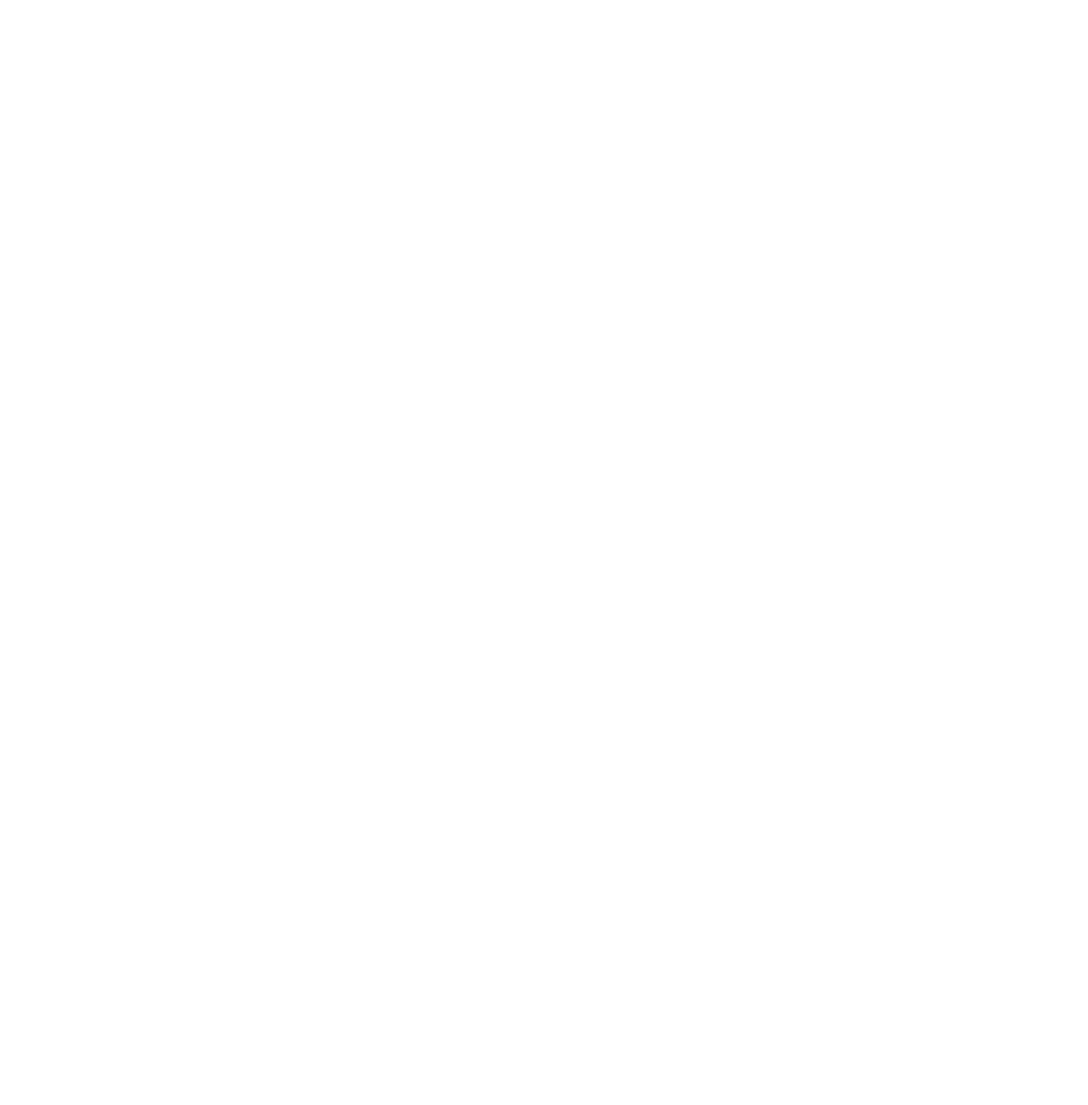
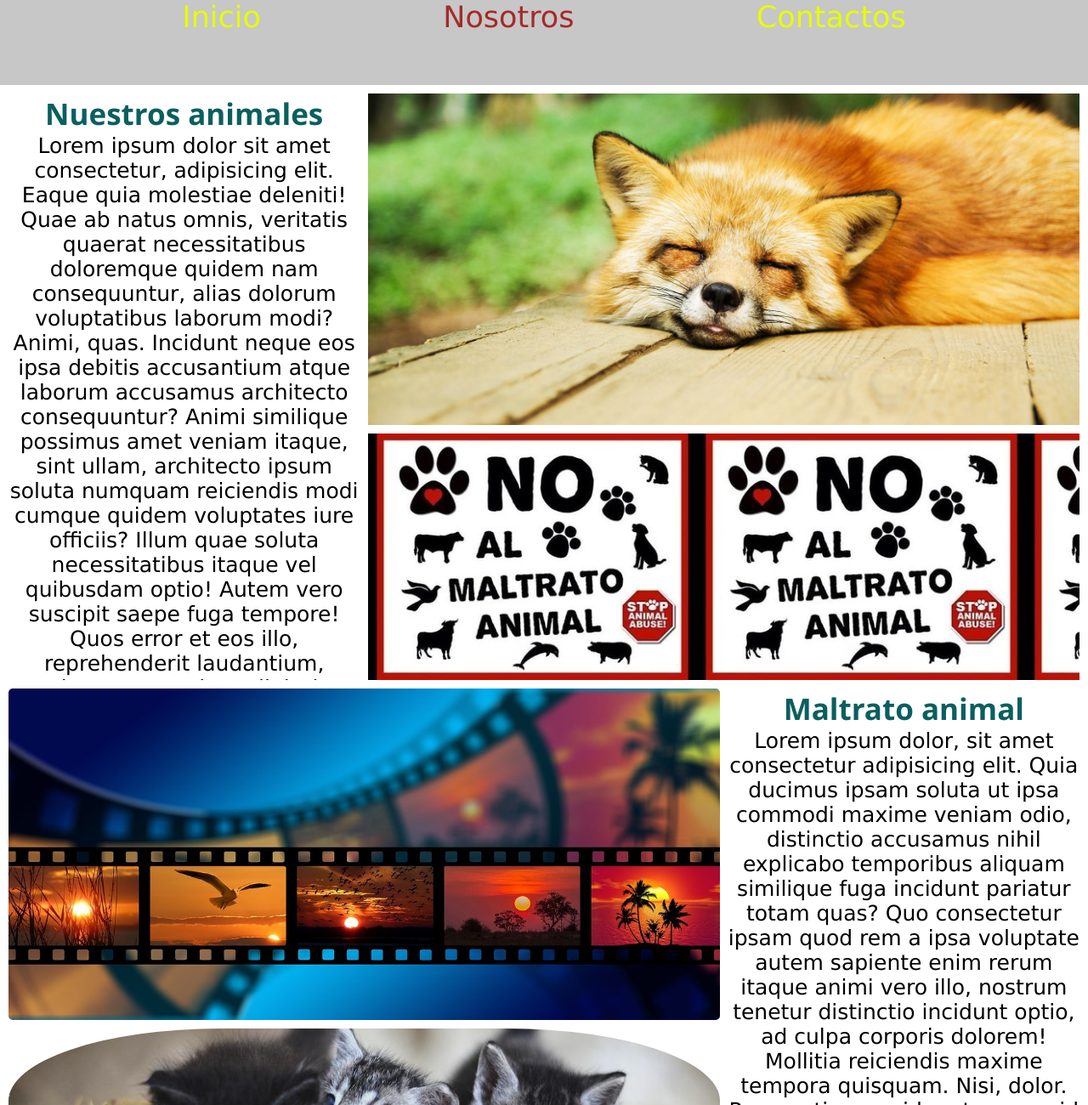
Before and after one commit to adriangerman1/Entregable_GermanPi-eiro4, a plain HTML site: page pag/nosotros.html in a window 1280 px wide. Shown: the top 1300 px of the page at 85% size. Before the commit the page ends 800 px from the top, so only its background shows below. Drawn offline with Linux system fonts and the light colour scheme.

Commit message:
pag nosotros

```diff
--- a/css/estilos.css
+++ b/css/estilos.css
@@ -123,7 +123,7 @@
 
     width: 100%;
     height: 100px;
-    background-color: rgb(0, 214, 214);
+    background-color: rgba(172, 172, 172, 0.712);
 
 }
 
@@ -155,3 +155,118 @@
     color: rgba(25, 25, 221, 0.863);
 
 }
+
+/* ----------------------------------Nosotros-------------------------------------------------------- */
+
+#grillaNos{
+
+    display: grid;
+
+    grid-template-areas: "d1 d2 d2 "
+    "d1 d2 d2"
+    "d1 d3 d3"
+    "d4 d4 d5"
+    "d6 d6 d5"
+    ;
+
+    grid-template-rows: 300px 100px 300px 400px 300px;
+    grid-template-columns: 1fr 1fr 1fr ;
+
+    border: 5px solid rgb(255, 255, 255);
+
+}
+
+.div1{
+
+    grid-area: d1;
+    /* background-color: aqua; */
+    border: 5px solid rgb(255, 255, 255);
+    overflow: auto;
+}
+
+.div1 h2{
+
+    font-size: 35px;
+    font-family: 'Segoe UI', Tahoma, Geneva, Verdana, sans-serif;
+    color: rgb(11, 95, 95);
+    text-align: center;
+}
+
+.div1 p{
+
+    font-size: 25px;
+    font-family: 'Lucida Sans', 'Lucida Sans Regular', 'Lucida Grande', 'Lucida Sans Unicode', Geneva, Verdana, sans-serif;
+    text-align: center;
+
+}
+
+.div2{
+
+    grid-area: d2;
+    /* background-color: black; */
+    border: 5px solid rgb(255, 255, 255);
+
+    background-image: url(../img/animal-g57e6f7004_1920.jpg);
+    background-size:cover;
+    background-position: center;
+}
+
+.div3{
+
+    grid-area: d3;
+    /* background-color: blanchedalmond; */
+    border: 5px solid rgb(255, 255, 255);
+    background-image: url(../img/no_al_maltrato_animal.jpg);
+    background-size:contain;
+    /* background-position: center; */
+}
+
+.div4{
+
+    grid-area: d4;
+    background-color: blue;
+    border: 5px solid rgb(255, 255, 255);
+    border-radius: 10px;
+
+    background-image: url(../img/film-ge0863dbc4_1280.jpg);
+    background-size:cover;
+    background-position: center;
+}
+
+.div5{
+
+    grid-area: d5;
+    /* background-color: blueviolet; */
+    border: 5px solid rgb(255, 255, 255);
+    overflow: auto;
+
+}
+
+.div5 h2{
+
+    font-size: 35px;
+    font-family: 'Segoe UI', Tahoma, Geneva, Verdana, sans-serif;
+    color: rgb(11, 95, 95);
+    text-align: center;
+
+}
+
+.div5 p{
+
+    font-size: 25px;
+    font-family: 'Lucida Sans', 'Lucida Sans Regular', 'Lucida Grande', 'Lucida Sans Unicode', Geneva, Verdana, sans-serif;
+    text-align: center;
+
+}
+
+.div6{
+
+    grid-area: d6;
+    background-color:coral;
+    border: 5px solid rgb(255, 255, 255);
+    border-radius: 30%;
+
+    background-image: url(../img/kittens-3535404_960_720.jpg);
+    background-size:cover;
+    background-position: center;
+}
--- a/pag/nosotros.html
+++ b/pag/nosotros.html
@@ -0,0 +1,89 @@
+<!DOCTYPE html>
+<html lang="en">
+<head>
+    <meta charset="UTF-8">
+    <meta http-equiv="X-UA-Compatible" content="IE=edge">
+    <meta name="viewport" content="width=device-width, initial-scale=1.0">
+
+
+    <link rel="stylesheet" href="https://cdnjs.cloudflare.com/ajax/libs/font-awesome/6.1.1/css/all.min.css" integrity="sha512-KfkfwYDsLkIlwQp6LFnl8zNdLGxu9YAA1QvwINks4PhcElQSvqcyVLLD9aMhXd13uQjoXtEKNosOWaZqXgel0g==" crossorigin="anonymous" referrerpolicy="no-referrer" />
+
+    <link rel="stylesheet" href="../css/estilos.css">
+
+    <title>Animales</title>
+
+</head>
+
+<body>
+
+    <nav class="menuN">
+
+
+        <ul>
+
+            <li><a href="../index.html">Inicio</a></li>
+            <li><a href="nosotros.html" class="activo">Nosotros</a></li>
+            <li><a href="contactos.html">Contactos</a></li>
+
+        </ul>
+
+    </nav>
+
+    <div id="grillaNos">
+
+        <div class="div1">
+
+            <h2>Nuestros animales </h2>
+            <p>Lorem ipsum dolor sit amet consectetur, adipisicing elit. Eaque quia molestiae deleniti! Quae ab natus omnis, veritatis quaerat necessitatibus doloremque quidem nam consequuntur, alias dolorum voluptatibus laborum modi? Animi, quas.
+            Incidunt neque eos ipsa debitis accusantium atque laborum accusamus architecto consequuntur? Animi similique possimus amet veniam itaque, sint ullam, architecto ipsum soluta numquam reiciendis modi cumque quidem voluptates iure officiis?
+            Illum quae soluta necessitatibus itaque vel quibusdam optio! Autem vero suscipit saepe fuga tempore! Quos error et eos illo, reprehenderit laudantium, veniam recusandae adipisci at obcaecati, minima sit iusto autem.</p>
+
+            <h2>Proteccion</h2>
+            <p>Lorem, ipsum dolor sit amet consectetur adipisicing elit. Deserunt corrupti, in quisquam molestiae veniam dicta unde dolor aliquid laudantium, commodi itaque quas officia vel! Nesciunt non iste recusandae minima praesentium!
+            Nulla cumque numquam sapiente eum facilis maiores dignissimos earum vel repudiandae accusantium ea omnis nihil veritatis eveniet cum fuga dolore amet labore, recusandae inventore reprehenderit quibusdam? Incidunt rerum iste eos.
+            Debitis architecto enim error accusantium pariatur ab vero assumenda voluptate fuga commodi? Facere voluptatibus illum minima? Quia quod, quis eveniet repellendus debitis ullam ad eius natus quibusdam totam corporis quo.
+            Voluptatum distinctio quis dolor ipsum hic ratione, aut voluptas similique consequuntur soluta sint cupiditate consequatur provident. Autem doloremque nam odio et, nobis praesentium qui? Deserunt facilis aperiam repellendus vero dicta?</p>
+
+        </div>
+
+        <div class="div2"></div>
+
+        <div class="div3"></div>
+
+        <div class="div4"></div>
+
+        <div class="div5">
+
+            <h2>Maltrato animal</h2>
+
+            <p>Lorem ipsum dolor, sit amet consectetur adipisicing elit. Quia ducimus ipsam soluta ut ipsa commodi maxime veniam odio, distinctio accusamus nihil explicabo temporibus aliquam similique fuga incidunt pariatur totam quas?
+            Quo consectetur ipsam quod rem a ipsa voluptate autem sapiente enim rerum itaque animi vero illo, nostrum tenetur distinctio incidunt optio, ad culpa corporis dolorem! Mollitia reiciendis maxime tempora quisquam.
+            Nisi, dolor. Praesentium, quidem tempore id molestias magnam aperiam incidunt quas doloremque aspernatur voluptatibus nulla deleniti natus dolorum qui exercitationem cumque hic beatae dicta. Nemo consequatur quasi vero molestiae omnis.
+            Sequi sapiente ratione, quis a aliquid assumenda modi voluptatum in beatae quae, harum veniam? Assumenda doloribus temporibus eius odit minima! Magnam, ad? Quos distinctio, molestiae natus in sapiente alias! Molestiae!
+            Eaque aspernatur, labore eos ipsum ipsa accusamus cupiditate ipsam repudiandae expedita corrupti, in vitae ab aut! Repellendus accusantium laboriosam perferendis ducimus beatae explicabo cupiditate non ex ipsum. Veniam, doloribus numquam.</p>
+
+        </div>
+
+        <div class="div6"></div>
+
+    </div>
+
+    <footer class="foot">
+
+        <h2>Nuestras redes</h2>
+
+        <div class="redes">
+
+            <a href="http://www.facebook.com/" class="logos"><i class="fa-brands fa-facebook-square"></i></a>
+            <a href="https://www.instagram.com/?hl=es-la" class="logos"><i class="fa-brands fa-instagram"></i></a>
+            <a href="https://twitter.com/?lang=es" class="logos"><i class="fa-brands fa-twitter-square"></i></a>
+
+        </div>
+
+        <h2>Nos reservamos todos los derechos de autor</h2>
+
+    </footer>
+
+</body>
+
+</html>
```
Also changed, not shown: img/animal-g57e6f7004_1920.jpg (added), img/film-ge0863dbc4_1280.jpg (added), img/no_al_maltrato_animal.jpg (added).
